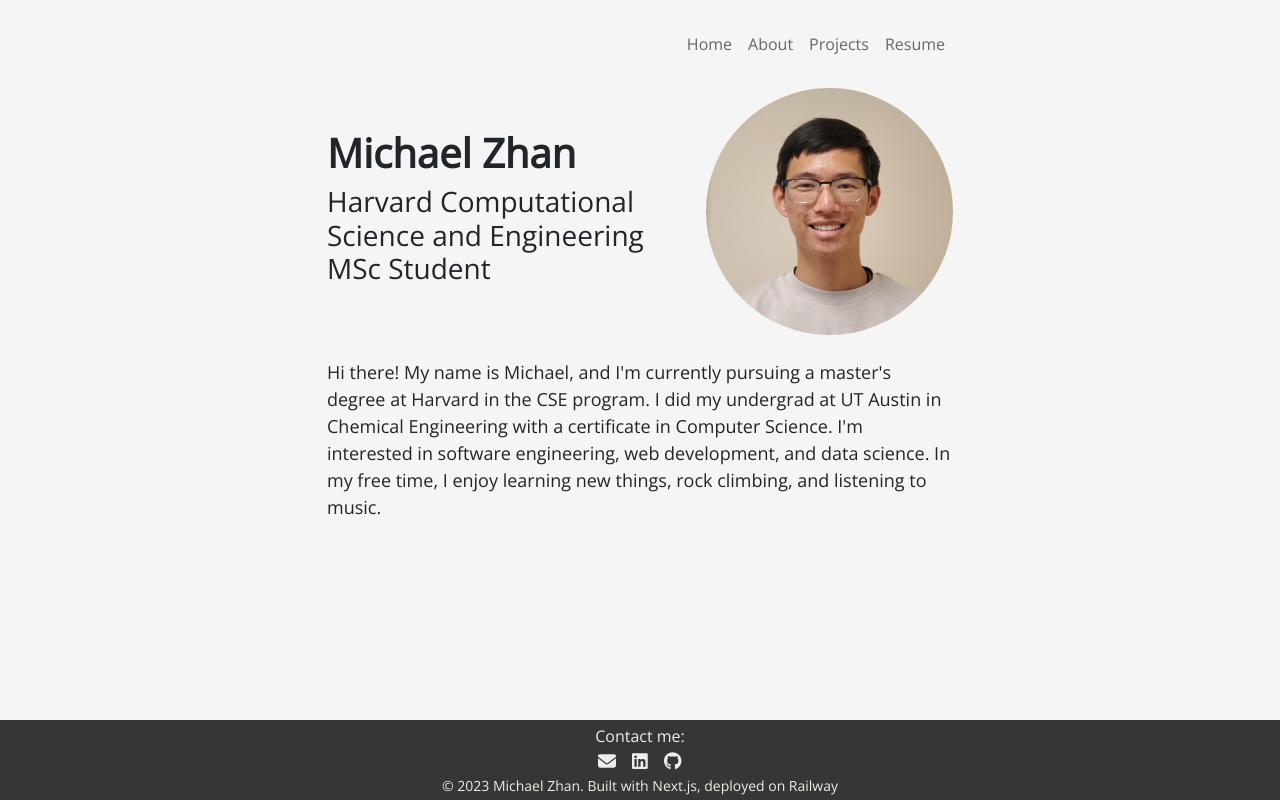
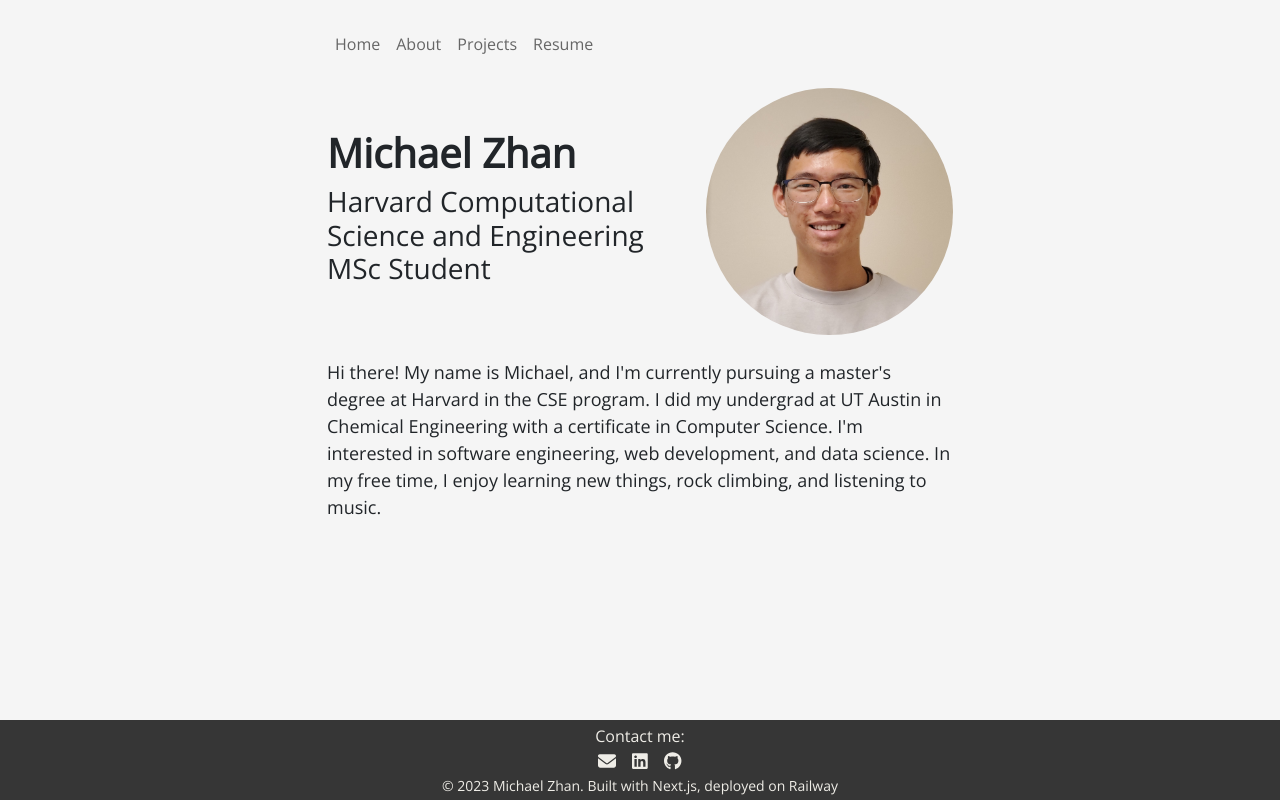
Before and after one commit to michaelzhan1/personal-website, a Next.js app: page / in a window 1280 px wide. Built offline with nearby package versions, Linux system fonts and the light colour scheme.

Commit message:
Init tailwind

```diff
--- a/app/globals.css
+++ b/app/globals.css
@@ -1,3 +1,8 @@
+@tailwind base;
+@tailwind components;
+@tailwind utilities;
+
+
 * {
   box-sizing: border-box;
   margin: 0;
--- /dev/null
+++ b/postcss.config.js
@@ -0,0 +1,6 @@
+module.exports = {
+  plugins: {
+    tailwindcss: {},
+    autoprefixer: {},
+  },
+}
--- /dev/null
+++ b/tailwind.config.js
@@ -0,0 +1,11 @@
+/** @type {import('tailwindcss').Config} */
+module.exports = {
+  content: [
+    './components/**/*.{js,ts,jsx,tsx,mdx}',
+    './app/**/*.{js,ts,jsx,tsx,mdx}',
+  ],
+  theme: {
+    extend: {},
+  },
+  plugins: [],
+}
```
Also changed, not shown: package.json (+5 -2 lines), 1 other file (tests, documents, lock files or other folders).
